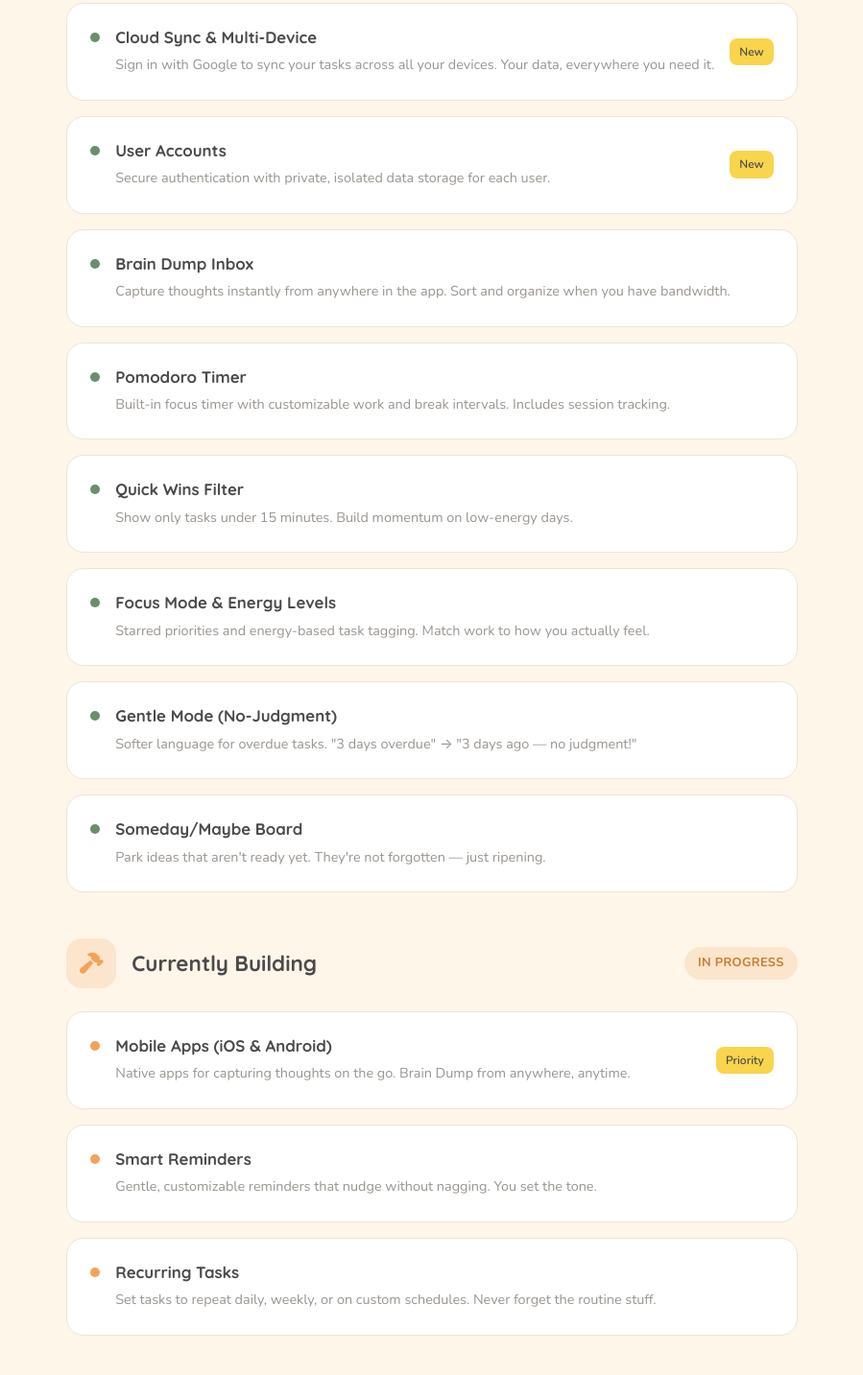
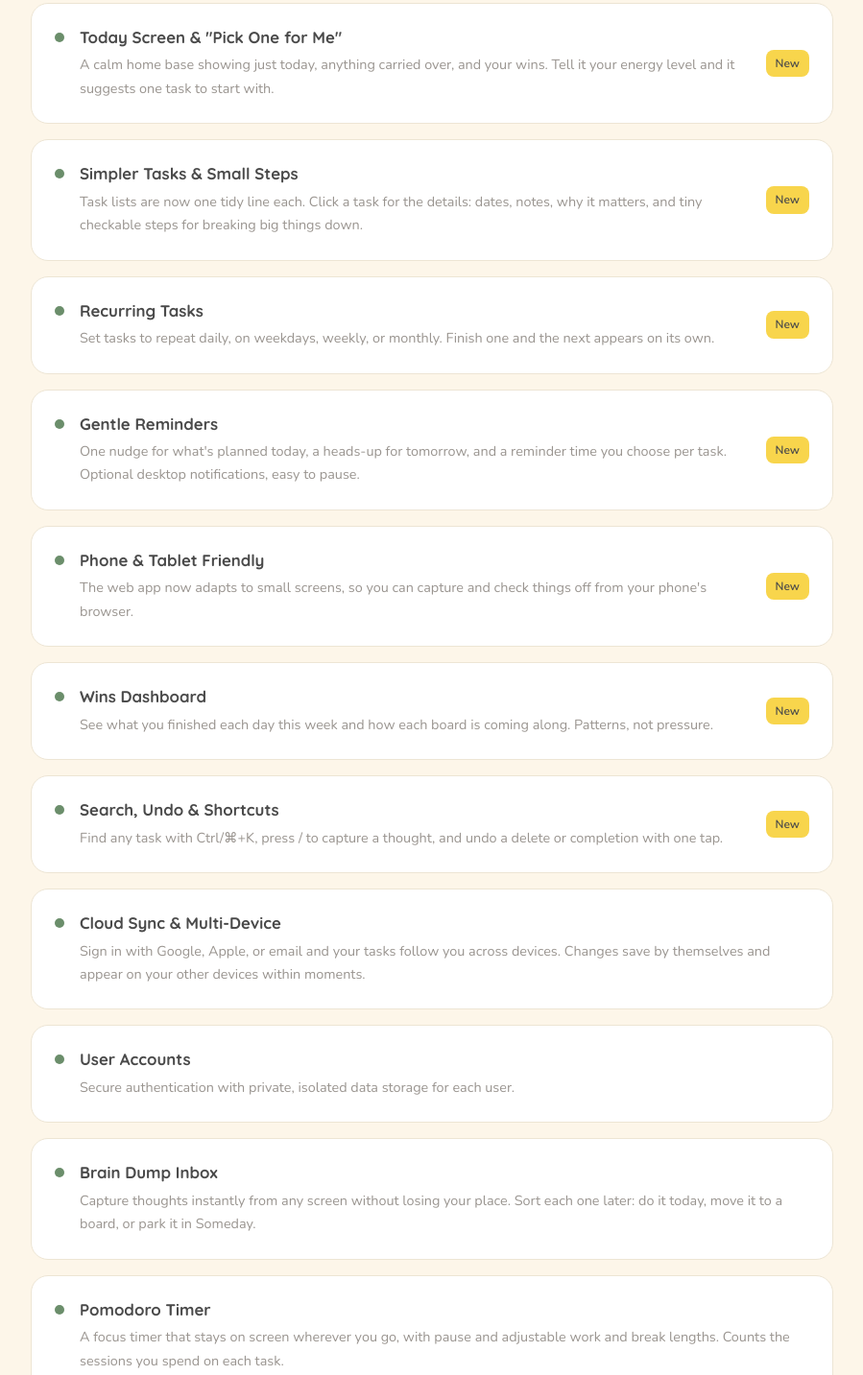
Before and after one commit to DrDeas/everymango-site, a plain HTML site: page roadmap/index.html in a window 1280 px wide. Shown: the part 754-2187 px from the top of the page at 96% size, without its empty margins (190-1089 px from the left). Drawn offline with nearby package versions, Linux system fonts and the light colour scheme.

Commit message:
Update roadmap to reflect the app redesign
Move Recurring Tasks, reminders and progress stats to Recently Shipped,
add the Today screen, simpler tasks, mobile-friendly layout, and
search/undo, and refresh descriptions of existing features.

Co-Authored-By: Claude Fable 5.2 <noreply@anthropic.com>
Claude-Session: https://claude.ai/code/session_01EU7GbbgCYzbR4mQRqRz28W

```diff
--- a/roadmap/index.html
+++ b/roadmap/index.html
@@ -581,10 +581,72 @@
                 <div class="feature-card">
                     <span class="feature-status completed"></span>
                     <div class="feature-content">
-                        <h4>Cloud Sync & Multi-Device</h4>
-                        <p>Sign in with Google to sync your tasks across all your devices. Your data, everywhere you need it.</p>
+                        <h4>Today Screen & "Pick One for Me"</h4>
+                        <p>A calm home base showing just today, anything carried over, and your wins. Tell it your energy level and it suggests one task to start with.</p>
                     </div>
                     <span class="feature-tag tag-new">New</span>
+                </div>
+
+                <div class="feature-card">
+                    <span class="feature-status completed"></span>
+                    <div class="feature-content">
+                        <h4>Simpler Tasks & Small Steps</h4>
+                        <p>Task lists are now one tidy line each. Click a task for the details: dates, notes, why it matters, and tiny checkable steps for breaking big things down.</p>
+                    </div>
+                    <span class="feature-tag tag-new">New</span>
+                </div>
+
+                <div class="feature-card">
+                    <span class="feature-status completed"></span>
+                    <div class="feature-content">
+                        <h4>Recurring Tasks</h4>
+                        <p>Set tasks to repeat daily, on weekdays, weekly, or monthly. Finish one and the next appears on its own.</p>
+                    </div>
+                    <span class="feature-tag tag-new">New</span>
+                </div>
+
+                <div class="feature-card">
+                    <span class="feature-status completed"></span>
+                    <div class="feature-content">
+                        <h4>Gentle Reminders</h4>
+                        <p>One nudge for what's planned today, a heads-up for tomorrow, and a reminder time you choose per task. Optional desktop notifications, easy to pause.</p>
+                    </div>
+                    <span class="feature-tag tag-new">New</span>
+                </div>
+
+                <div class="feature-card">
+                    <span class="feature-status completed"></span>
+                    <div class="feature-content">
+                        <h4>Phone & Tablet Friendly</h4>
+                        <p>The web app now adapts to small screens, so you can capture and check things off from your phone's browser.</p>
+                    </div>
+                    <span class="feature-tag tag-new">New</span>
+                </div>
+
+                <div class="feature-card">
+                    <span class="feature-status completed"></span>
+                    <div class="feature-content">
+                        <h4>Wins Dashboard</h4>
+                        <p>See what you finished each day this week and how each board is coming along. Patterns, not pressure.</p>
+                    </div>
+                    <span class="feature-tag tag-new">New</span>
+                </div>
+
+                <div class="feature-card">
+                    <span class="feature-status completed"></span>
+                    <div class="feature-content">
+                        <h4>Search, Undo & Shortcuts</h4>
+                        <p>Find any task with Ctrl/⌘+K, press / to capture a thought, and undo a delete or completion with one tap.</p>
+                    </div>
+                    <span class="feature-tag tag-new">New</span>
+                </div>
+
+                <div class="feature-card">
+                    <span class="feature-status completed"></span>
+                    <div class="feature-content">
+                        <h4>Cloud Sync & Multi-Device</h4>
+                        <p>Sign in with Google, Apple, or email and your tasks follow you across devices. Changes save by themselves and appear on your other devices within moments.</p>
+                    </div>
                 </div>
                 <div class="feature-card">
                     <span class="feature-status completed"></span>
@@ -592,20 +654,19 @@
                         <h4>User Accounts</h4>
                         <p>Secure authentication with private, isolated data storage for each user.</p>
                     </div>
-                    <span class="feature-tag tag-new">New</span>
                 </div>
                 <div class="feature-card">
                     <span class="feature-status completed"></span>
                     <div class="feature-content">
                         <h4>Brain Dump Inbox</h4>
-                        <p>Capture thoughts instantly from anywhere in the app. Sort and organize when you have bandwidth.</p>
+                        <p>Capture thoughts instantly from any screen without losing your place. Sort each one later: do it today, move it to a board, or park it in Someday.</p>
                     </div>
                 </div>
                 <div class="feature-card">
                     <span class="feature-status completed"></span>
                     <div class="feature-content">
                         <h4>Pomodoro Timer</h4>
-                        <p>Built-in focus timer with customizable work and break intervals. Includes session tracking.</p>
+                        <p>A focus timer that stays on screen wherever you go, with pause and adjustable work and break lengths. Counts the sessions you spend on each task.</p>
                     </div>
                 </div>
                 <div class="feature-card">
@@ -626,7 +687,7 @@
                     <span class="feature-status completed"></span>
                     <div class="feature-content">
                         <h4>Gentle Mode (No-Judgment)</h4>
-                        <p>Softer language for overdue tasks. "3 days overdue" → "3 days ago — no judgment!"</p>
+                        <p>Softer language for late tasks, on by default. "3 days overdue" becomes "3 days ago", and late tasks are simply "carried over."</p>
                     </div>
                 </div>
                 <div class="feature-card">
@@ -653,23 +714,9 @@
                     <span class="feature-status in-progress"></span>
                     <div class="feature-content">
                         <h4>Mobile Apps (iOS & Android)</h4>
-                        <p>Native apps for capturing thoughts on the go. Brain Dump from anywhere, anytime.</p>
+                        <p>Native apps for capturing thoughts on the go. The web app already works in your phone's browser; dedicated apps come next.</p>
                     </div>
                     <span class="feature-tag tag-new">Priority</span>
-                </div>
-                <div class="feature-card">
-                    <span class="feature-status in-progress"></span>
-                    <div class="feature-content">
-                        <h4>Smart Reminders</h4>
-                        <p>Gentle, customizable reminders that nudge without nagging. You set the tone.</p>
-                    </div>
-                </div>
-                <div class="feature-card">
-                    <span class="feature-status in-progress"></span>
-                    <div class="feature-content">
-                        <h4>Recurring Tasks</h4>
-                        <p>Set tasks to repeat daily, weekly, or on custom schedules. Never forget the routine stuff.</p>
-                    </div>
                 </div>
             </div>
         </div>
@@ -691,13 +738,6 @@
                         <p>Guided morning planning and evening reflection. Start and end each day intentionally.</p>
                     </div>
                     <span class="feature-tag tag-popular">Most Requested</span>
-                </div>
-                <div class="feature-card">
-                    <span class="feature-status planned"></span>
-                    <div class="feature-content">
-                        <h4>Progress Insights & Stats</h4>
-                        <p>Celebrate your wins with encouraging statistics. Track patterns, not just tasks.</p>
-                    </div>
                 </div>
                 <div class="feature-card">
                     <span class="feature-status planned"></span>
@@ -758,7 +798,7 @@
                     <span class="feature-status exploring"></span>
                     <div class="feature-content">
                         <h4>Offline Mode</h4>
-                        <p>Full functionality without internet. Sync when you're back online.</p>
+                        <p>Full functionality without internet. Today the app rides out a dropped connection and syncs when you're back; a true offline mode is still being explored.</p>
                     </div>
                 </div>
                 <div class="feature-card">
```
